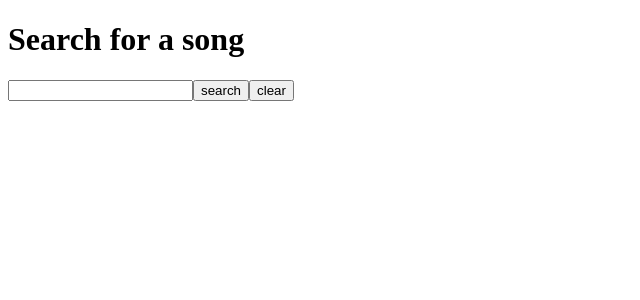
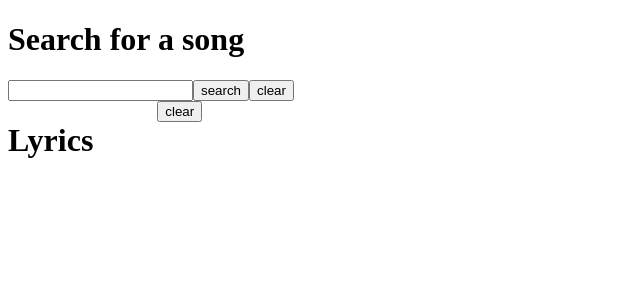
Before and after one commit to defcarlito/Lyrics-Translator, a React (Vite) app in the folder frontend/: page / in a window 1280 px wide. Shown: the top 300 px of the page, without its empty margins (0-640 px from the left). Built offline with nearby package versions, Linux system fonts and the light colour scheme.

Commit message:
recovered files...

```diff
--- /dev/null
+++ b/frontend/components/ClickedWord.jsx
@@ -0,0 +1,31 @@
+import { useState } from 'react'
+
+function ClickedWord({ word, index} ) {
+
+    const [translation, setTranslation] = useState('')
+
+    fetch('http://localhost:5000/api/get-translation', {
+            method: 'POST',
+            headers: { 'Content-Type': 'application/json' },
+            body: JSON.stringify({ word: word })
+        })
+        .then(result => result.json())
+        .then(data => {
+            console.log(data)
+            setTranslation(data.translation)
+        })
+
+    function removeWord(){
+        console.log("removing")
+    }
+
+    return (
+        <div className={index}>
+            <h1>{word}</h1>
+            <p>English: "{translation}"</p>
+            <button onClick={removeWord}>remove</button>
+        </div>
+    )
+}
+
+export default ClickedWord
--- a/frontend/components/SongDisplay.jsx
+++ b/frontend/components/SongDisplay.jsx
@@ -1,15 +1,35 @@
-
-function SongDisplay({ key, receivedData, setLyricWords }) {
+function SongDisplay({ receivedData, setLyricWords }) {
 
     function choose() {
-        console.log("chosen")
+        fetch('http://localhost:5000/api/fetch-lyrics', {
+            method: 'POST',
+            headers: { 'Content-Type': 'application/json' },
+            body: JSON.stringify({ input: receivedData })
+        })
+        .then(result => result.json())
+        .then(data => {
+            setLyricWords(data.words)
+        })
     }
 
     return (
-        <div className={key}>
-            <p>title artist</p>
-            <button onClick={choose()}>choose</button>
-            <img src="" alt="album cover" />
+        <div style={{
+            display: "flex",
+            flexDirection: "column",
+            alignItems: "center",
+            gap: "1rem"
+
+        }}>
+            <p>{receivedData.title + " by " + receivedData.artist}</p>
+            <img
+            src={receivedData.cover_img_url}
+            alt="album cover"
+            style ={{
+                height: '150px',
+                width: '150px'
+            }}
+              />
+            <button onClick={choose}>choose</button>
         </div>
     )
 }
--- /dev/null
+++ b/frontend/pages/Home.css
@@ -0,0 +1,6 @@
+.lyrics-clicked-container {
+    display: flex;
+    flex-direction: row;
+    gap: 4rem;
+    align-self: center;
+}
--- a/frontend/pages/Home.jsx
+++ b/frontend/pages/Home.jsx
@@ -1,6 +1,9 @@
 import SongList from '../components/SongList'
 import Input from '/components/Input.jsx'
+import Lyrics from '/components/Lyrics.jsx'
+import ClickedWord from '/components/ClickedWord'
 import { useState } from 'react'
+import '/pages/Home.css'
 
 function Home() {
     const [receivedData, setReceivedData] = useState('')
@@ -24,6 +27,21 @@ function Home() {
                 setLyricWords={setLyricWords}
                 />
             </div>
+            <div className='lyrics-clicked-container'>
+                <div>
+                    <Lyrics
+                    words={lyricWords}
+                    clickedWords={clickedWords}
+                    setClickedWords={setClickedWords}
+                    />
+                </div>
+                <div className='clicked-words-container'>
+                    {clickedWords.map((word, index) => (
+                        <ClickedWord word={word} index={index}/>
+                    ))}
+                    <button onClick={() => setClickedWords([])}>clear</button>
+                </div>
+            </div>
         </div>
     )
 }
```
